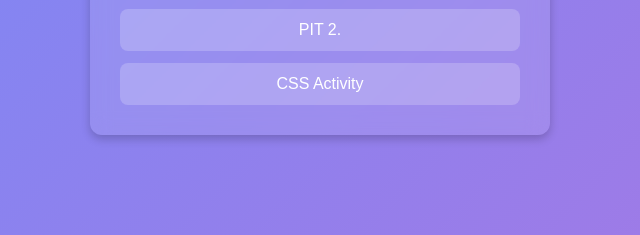
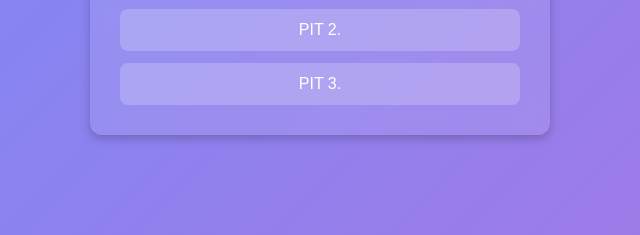
Before and after one commit to wlasah/Landing-Page, a plain HTML site: page index.html in a window 1280 px wide. Shown: the part 519-754 px from the top of the page, 320-960 px from the left. Drawn offline with Linux system fonts and the light colour scheme.

Commit message:
Update index.html

```diff
--- a/index.html
+++ b/index.html
@@ -16,7 +16,7 @@
         <div class="links">
             <a href="https://wlasah.github.io/portfolio/" target="_blank">Portfolio</a>
             <a href="https://wlasah.github.io/PIT-2/" target="_blank">PIT 2.</a>
-            <a href="#" target="_blank">CSS Activity</a>
+            <a href="https://wlasah.github.io/CSS-Exercise/" target="_blank">PIT 3.</a>
         </div>
     </div>
 </body>
```
